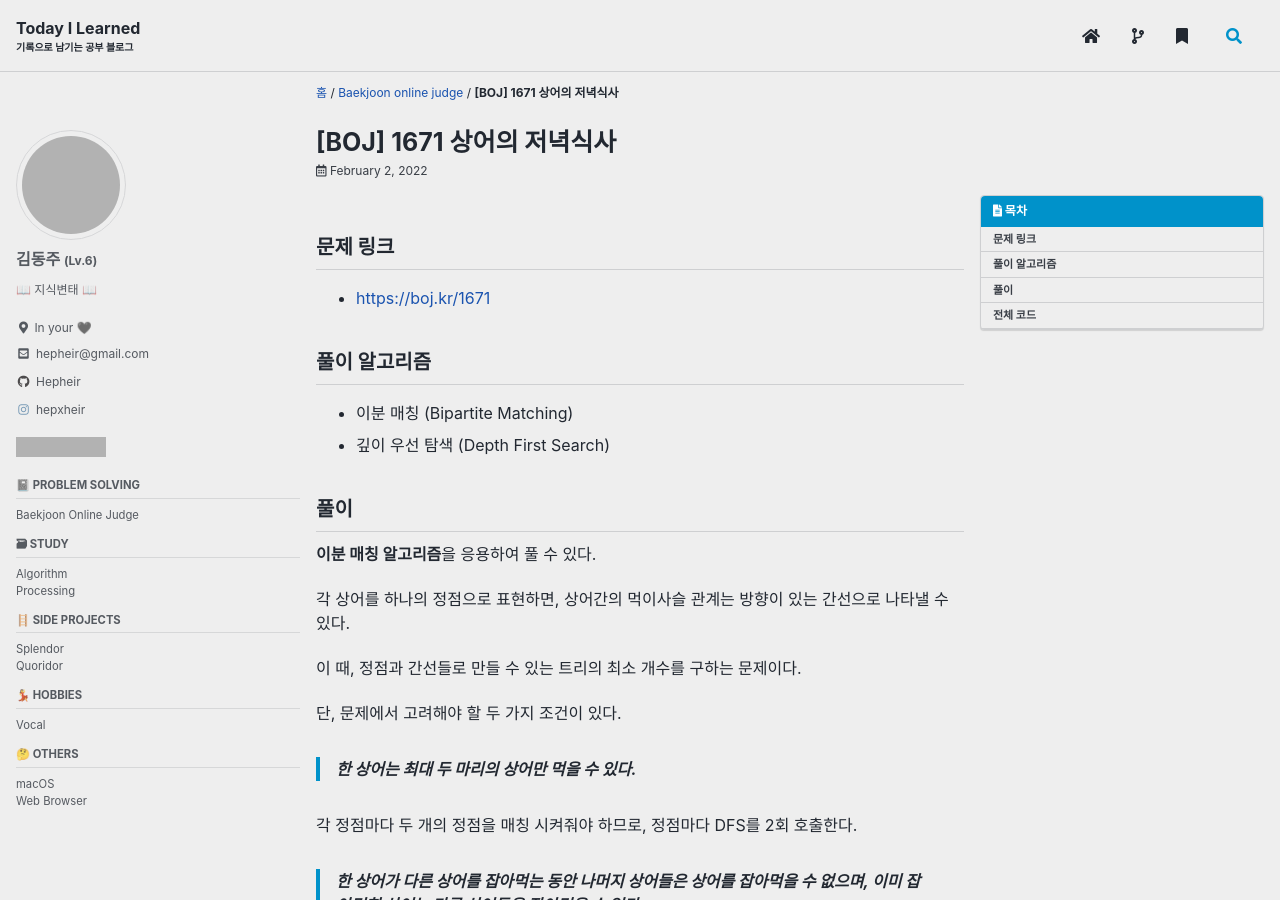
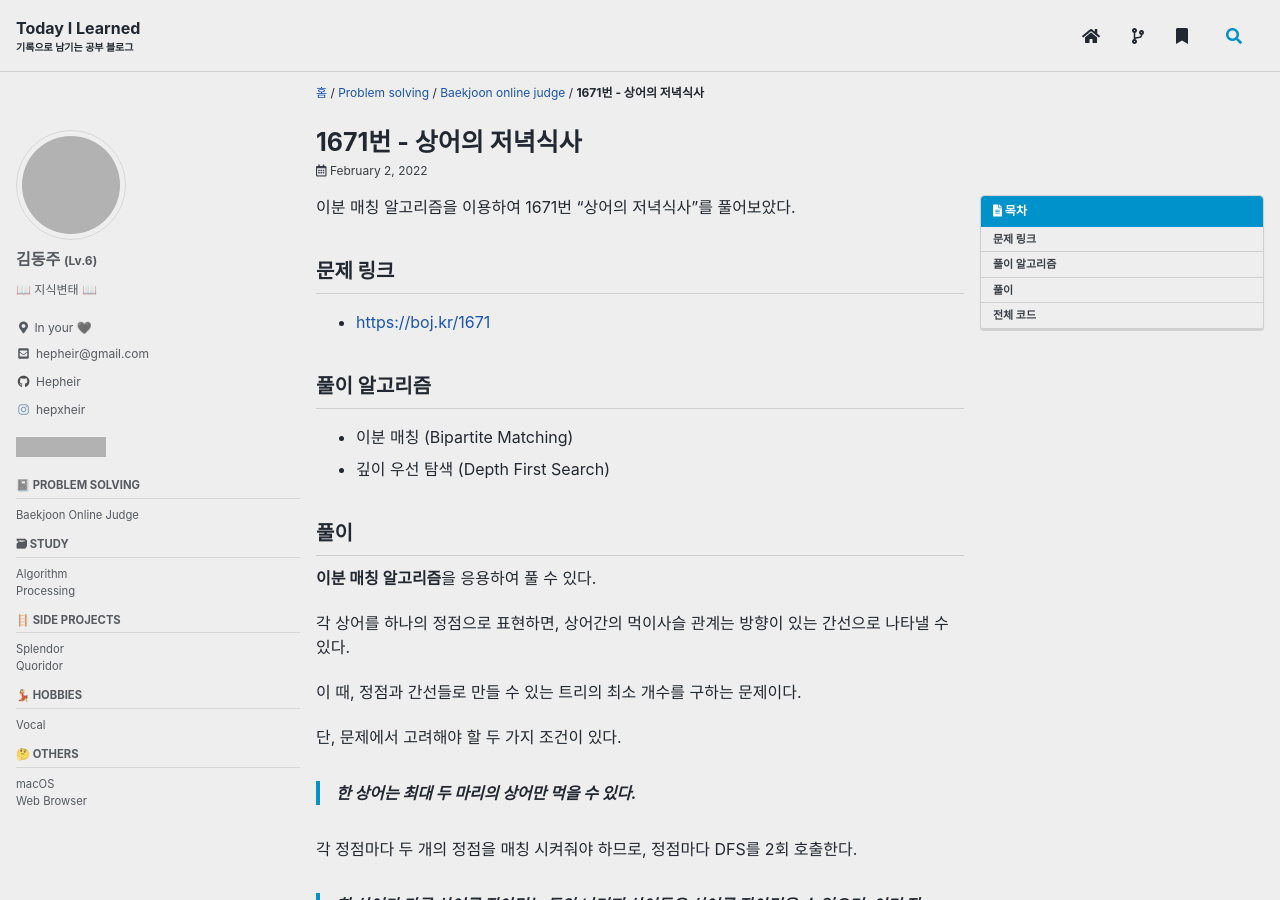
Before and after one commit to Hepheir/archived-hepheir.github.io, a Jekyll site: the page built from _posts/Problem Solving/Baekjoon Online Judge/2022-02-02-1671.md, in a window 1280 px wide and 900 px high. Built offline with Jekyll 4.4.1, drawn with Linux system fonts in a browser that asks for light colours; cached includes are drawn as plain includes; comment, search, counter and statistics services are not loaded; grey boxes are pictures that could not be loaded.

Commit message:
post: Rename "Baekjoon Online Judge/2022-02-02-1671.md" -> "Problem Solving/Baekjoon Online Judge/2022-02-02-1671.md"
post: "1671.md" 카테고리 분류 수정

```diff
--- a/_posts/Baekjoon Online Judge/2022-02-02-1671.md
+++ b/_posts/Problem Solving/Baekjoon Online Judge/2022-02-02-1671.md
@@ -1,14 +1,16 @@
 ---
-title:  "[BOJ] 1671 상어의 저녁식사"
-# excerpt: ""
+title:  "1671번 - 상어의 저녁식사"
 categories:
+  - "Problem Solving"
   - "Baekjoon Online Judge"
 tags:
   - "java"
   - "bipartite matching"
-date: 2022-02-02
-# last_modified_at:
 ---
+
+이분 매칭 알고리즘을 이용하여 1671번 "상어의 저녁식사"를 풀어보았다.
+
+<!-- more -->
 
 ## 문제 링크
 
```
